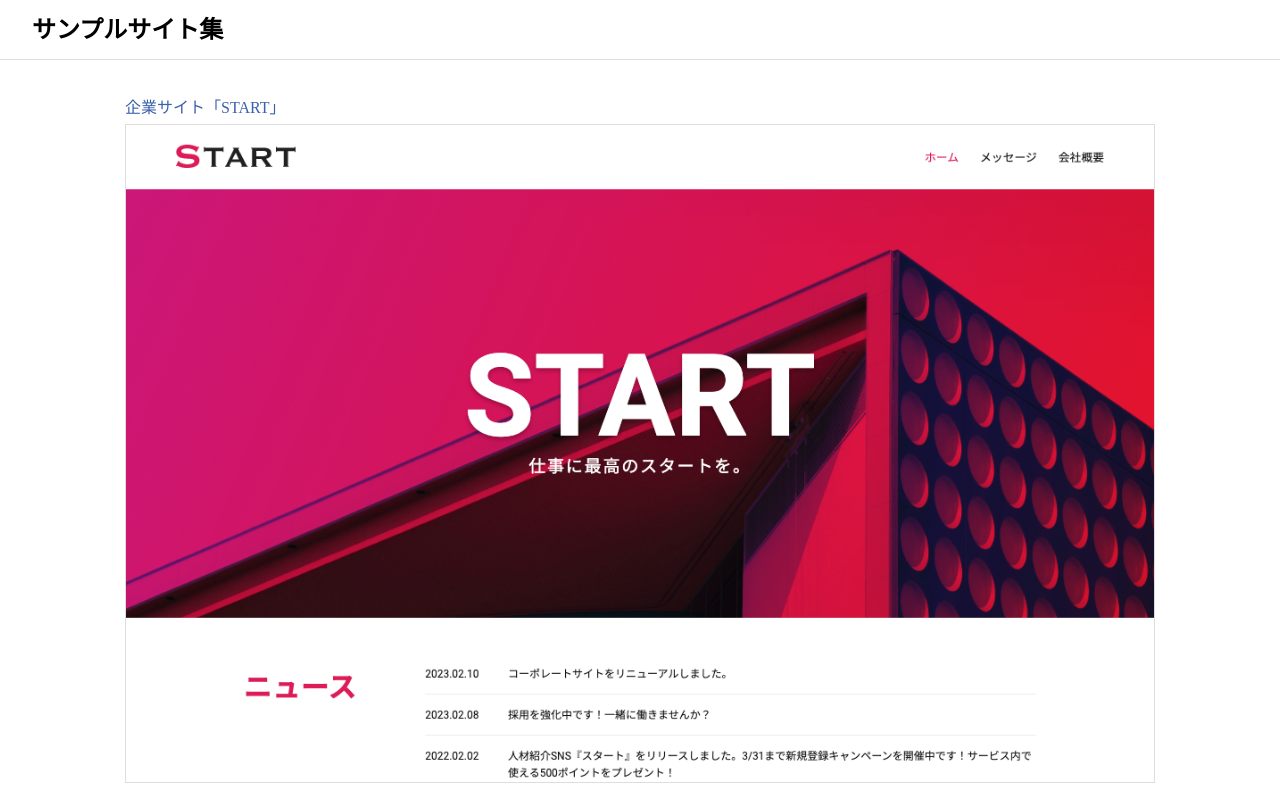
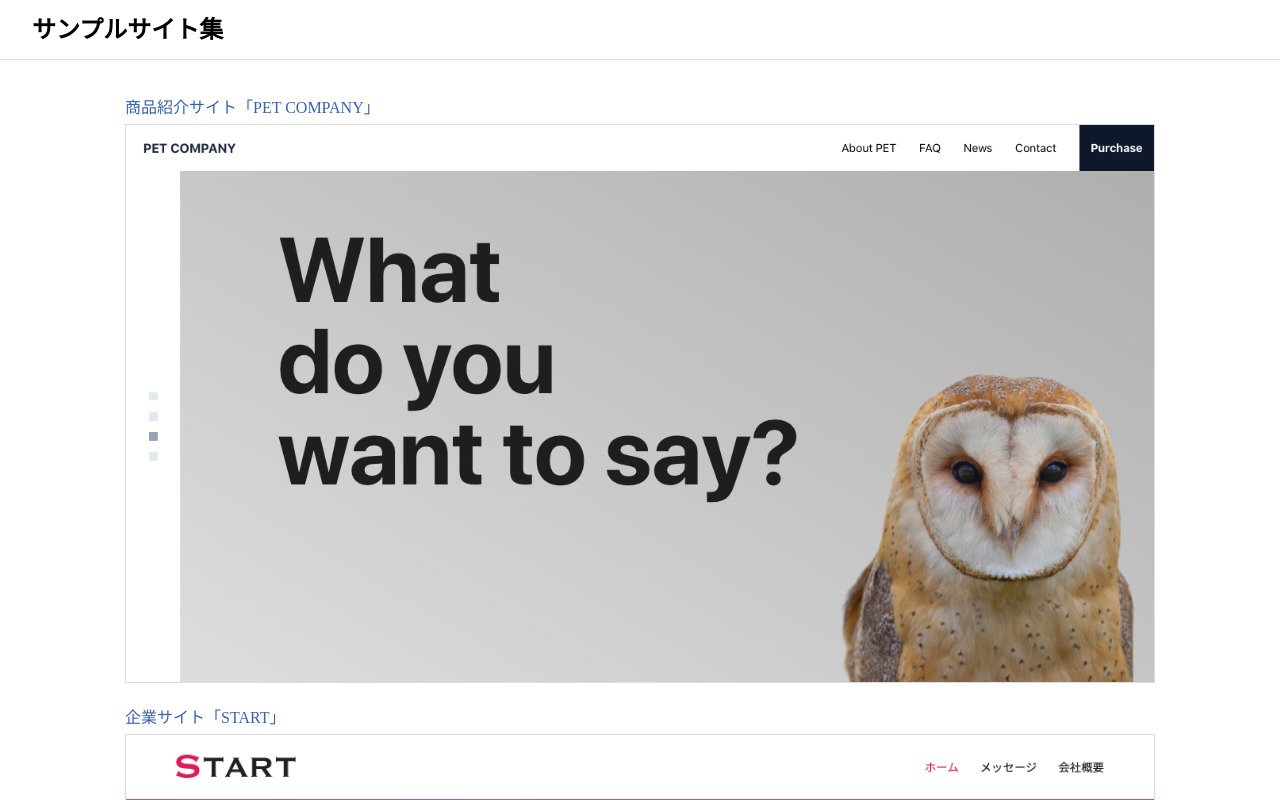
Before and after one commit to takumibv/sample-site-collection, a plain HTML site: page index.html in a window 1280 px wide. Shown: the top 800 px of the page. Drawn offline with Linux system fonts and the light colour scheme.

Commit message:
deploy: f698f7a8ab227f62b4b0d57e9f92ab885dd55fb1

```diff
--- a/index.html
+++ b/index.html
@@ -23,6 +23,16 @@
     <main>
       <section class="container">
         <ul class="site">
+          <li>
+            <a class="site__item" href="https://takumibv.github.io/practice-petsite/">
+              <h2 class="site__item-title">商品紹介サイト「PET COMPANY」</h2>
+              <img
+                class="site__item-image"
+                src="/sample-site-collection/assets/images/top/sample_pet.png"
+                alt=""
+              />
+            </a>
+          </li>
           <li>
             <a class="site__item" href="/sample-site-collection/company">
               <h2 class="site__item-title">企業サイト「START」</h2>
```
Also changed, not shown: cafe/index.html (+1 -1 lines), assets/images/top/sample_pet.png (added).
